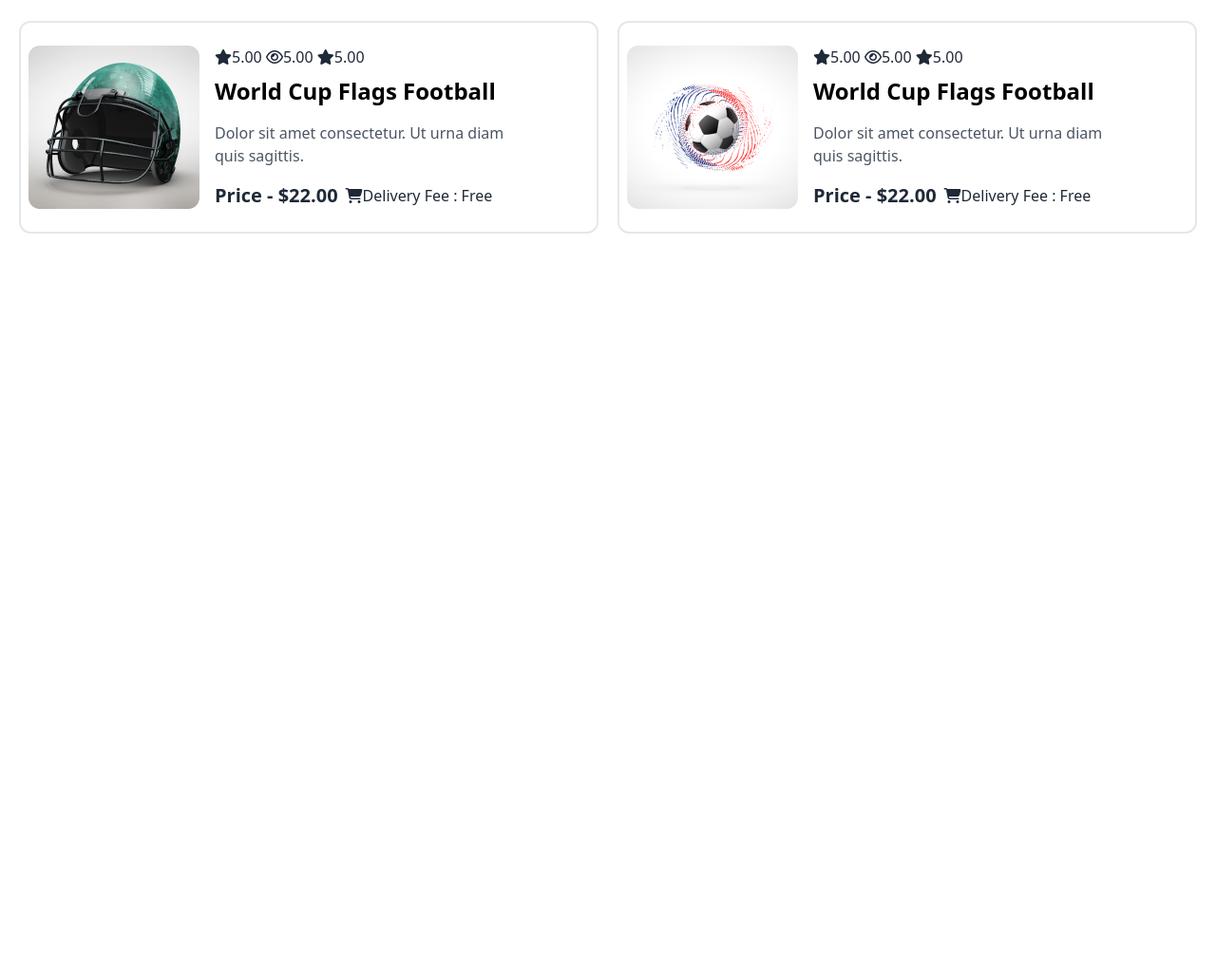
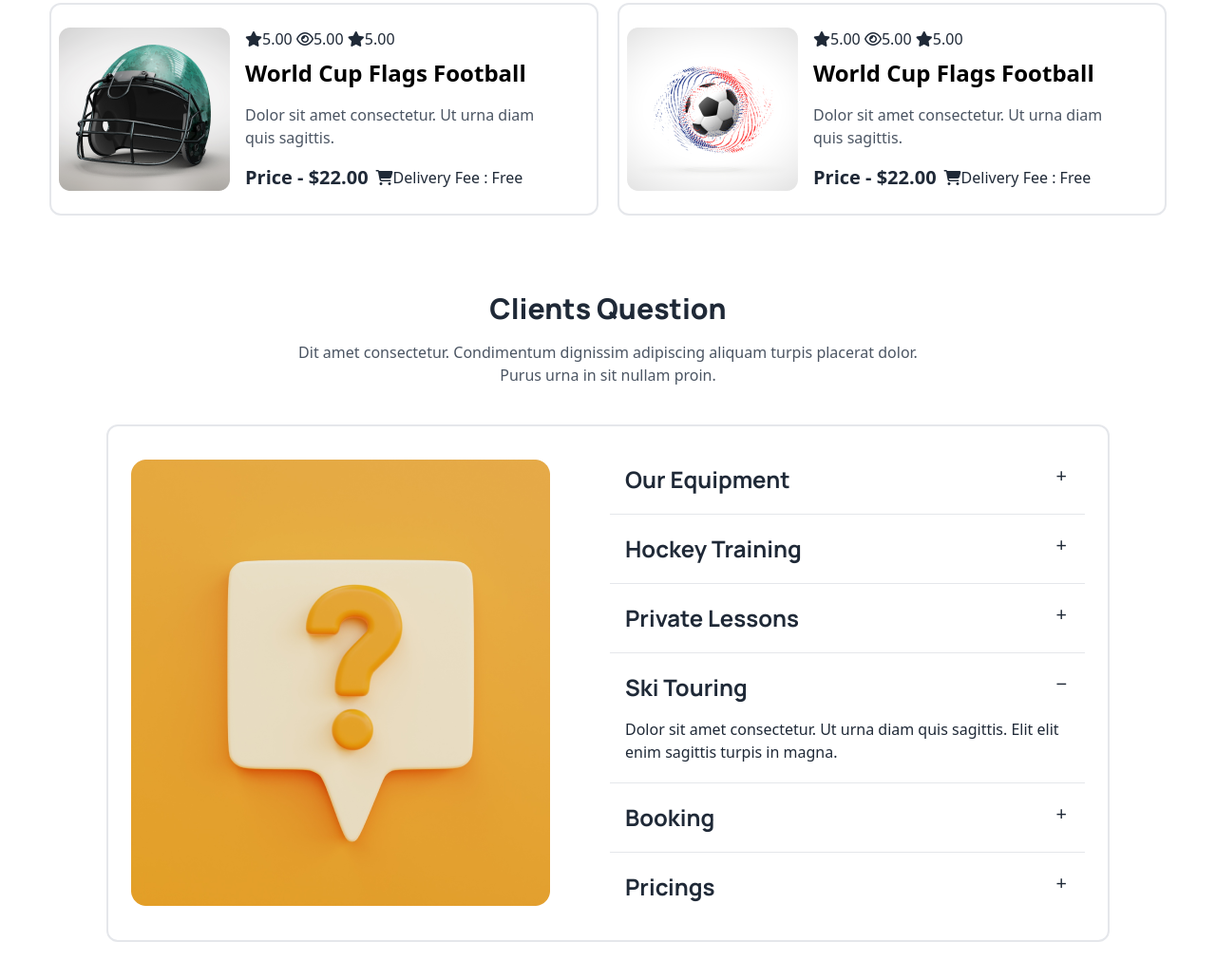
Before and after one commit to IftikherLutfur/game-of-hockey, a plain HTML site: page index.html in a window 1280 px wide. Shown: the part 3121-4152 px from the top of the page at 95% size. Before the commit the page ends 3431 px from the top, so only its background shows below. Drawn offline with nearby package versions, Linux system fonts and the light colour scheme.

Commit message:
added the section

```diff
--- a/index.html
+++ b/index.html
@@ -79,8 +79,7 @@
       </section>
   </header>
 
-  <main class="my-16">
-
+  <main class="my-16 mx-8">
 <section class="my-16 text-center">
     <hr class="divide-dotted mb-10">
 <h1 class="text-3xl font-bold text-black mb-4">Professional Hockeys Club</h1>
@@ -137,7 +136,7 @@
       </div></div>
     </div></section>
     <!--New-Products-->
-    <section class="lg:my-16 sm:mt-14 text-center">
+    <section class="mt-64 lg:my-16 text-center">
         <hr class="divide-dotted mb-10">
     <h1 class="text-3xl font-bold text-black lg:mb-4">Our New Products</h1>
     <p class="lg:mb-4">The catchy, upbeat tune featured in the advert sounds like the 70s and has the line 'coke makes my heart happy'.<br>New Amsterdam Vodka and Kruger Products are reaching out to hockey fans during the NHL Stanley Cup Playoffs.</p>
@@ -218,10 +217,10 @@
       </div>
     </div></div>
     <!--Card-5-->
-      <div class="lg:flex border-2 rounded-xl gap-4 px-2 py-6"><div>
+      <div class="lg:flex border-2 rounded-xl gap-4 px-2 py-6 sm:w-auto"><div>
         <img src="Images/9.png" alt="">
        </div>
-       <div class="space-y-2">
+       <div class="space-y-2 ">
         <span><i class="fa-solid fa-star"></i>5.00</span>
         <span><i class="fa-regular fa-eye"></i>5.00</span>
         <span><i class="fa-solid fa-star"></i>5.00</span>
@@ -255,6 +254,84 @@
     </div></div>
 
     </section>
+    <section class="my-20">
+      <div class="mb-10">
+        <h1 class="text text-3xl font-extrabold text-center">Clients Question</h1>
+        <p class="text-center text-gray-600 mt-4">Dit amet consectetur. Condimentum dignissim adipiscing aliquam turpis placerat dolor. <br> Purus urna in sit nullam proin. </p>
+      </div>
+<div class="grid items-center border-2 px-6 py-6 rounded-xl grid-cols-1 lg:grid-cols-2 gap-1 lg:mx-20 ">
+  <div><img src="Images/11.png" alt=""></div>
+  <!--Accordion-Section-->
+  <div class="space-y-1 ">
+    <!--Accordion-1-->
+    <div class="collapse collapse-plus ">
+      <input type="radio" name="my-accordion-3" checked="checked" />
+      <div class="collapse-title text-xl font-medium">
+        <h1 class="text text-2xl font-bold">Our Equipment</h1>
+      </div>
+      <div class="collapse-content">
+        <p>Dolor sit amet consectetur. Ut urna diam quis sagittis. Elit elit enim sagittis turpis in magna.</p>
+      </div>
+    </div>
+    <hr>
+    <!--Accordion-2-->
+    <div class="collapse collapse-plus ">
+      <input type="radio" name="my-accordion-3" />
+      <div class="collapse-title text-xl font-medium">
+        <h1 class="text text-2xl font-bold">Hockey Training</h1>
+      </div>
+      <div class="collapse-content">
+        <p>hello</p>
+      </div>
+    </div>
+    <hr>
+    <!--Accordion-3-->
+    <div class="collapse collapse-plus">
+      <input type="radio" name="my-accordion-3" />
+      <div class="collapse-title text-xl font-medium">
+        <h1 class="text text-2xl font-bold">Private Lessons</h1>
+      </div>
+      <div class="collapse-content">
+        <p>Dolor sit amet consectetur. Ut urna diam quis sagittis. Elit elit enim sagittis turpis in magna.</p>
+      </div>
+    </div>
+    <hr>
+    <!--Accordion-4-->
+    <div class="collapse collapse-plus">
+      <input type="radio" name="my-accordion-3" checked="checked" />
+      <div class="collapse-title text-xl font-medium">
+        <h1 class="text text-2xl font-bold">Ski Touring</h1>
+      </div>
+      <div class="collapse-content">
+        <p>Dolor sit amet consectetur. Ut urna diam quis sagittis. Elit elit enim sagittis turpis in magna.</p>
+      </div>
+    </div>
+    <hr>
+    <!--Accordion-5-->
+    <div class="collapse collapse-plus">
+      <input type="radio" name="my-accordion-3" />
+      <div class="collapse-title text-xl font-medium">
+        <h1 class="text text-2xl font-bold">Booking</h1>
+      </div>
+      <div class="collapse-content">
+        <p>Dolor sit amet consectetur. Ut urna diam quis sagittis. Elit elit enim sagittis turpis in magna.</p>
+      </div>
+    </div>
+    <hr>
+    <!--Accordion-6-->
+    <div class="collapse collapse-plus">
+      <input type="radio" name="my-accordion-3" />
+      <div class="collapse-title text-xl font-medium">
+        <h1 class="text text-2xl font-bold">Pricings</h1>
+      </div>
+      <div class="collapse-content">
+        <p>Dolor sit amet consectetur. Ut urna diam quis sagittis. Elit elit enim sagittis turpis in magna.</p>
+      </div>
+    </div>
+  </div>
+</div>
+
+    </section>
 
 </main>
   <footer>
```
